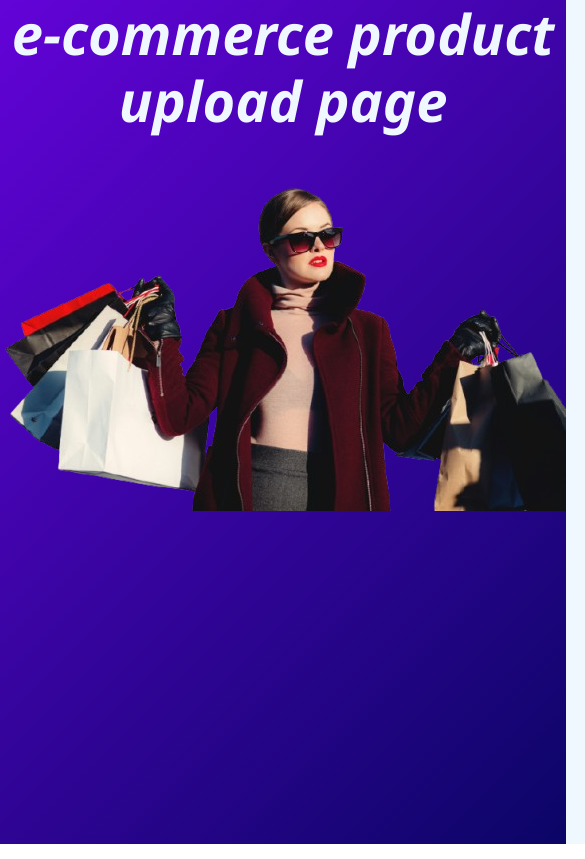
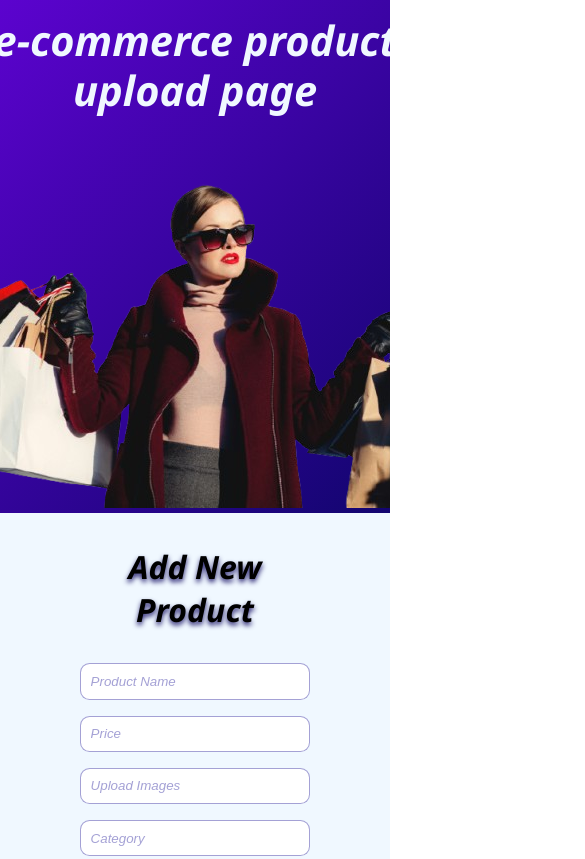
Before and after one commit to victoryduru24/e-commerce-form, a website: page index.html in a window 390 px wide. Shown: the top 859 px of the page, 585 px wide, since content can reach past the window. Drawn offline with nearby package versions, Linux system fonts and the light colour scheme; a web font is replaced by a local one.

Commit message:
addedresponsive layouts

```diff
--- a/style.css
+++ b/style.css
@@ -137,3 +137,21 @@ input{
     color: var(--backdrop-bg);
     transition: all 0.6s ease-in-out;
 }
+
+@media (max-width:768px) {
+    .container{
+        display: flex;
+        justify-content: center;
+        align-items: center;
+        flex-direction: column;
+        width: 100%;
+        overflow-x: hidden;
+    }
+    .Left-container #form{
+        width: 100%;
+    }
+    .heading-primary{
+        font-size: 2.6rem;
+        padding: 1rem 2.5rem;
+    }
+}
```
